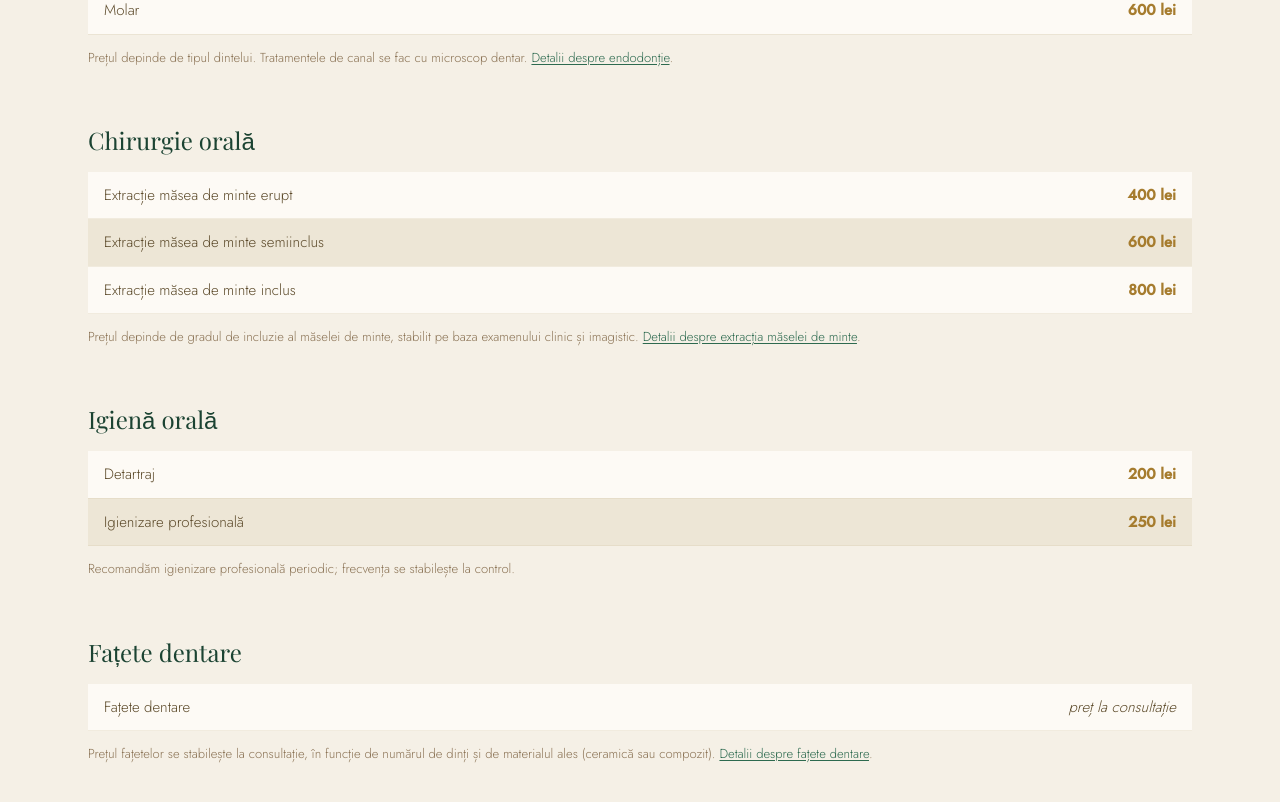
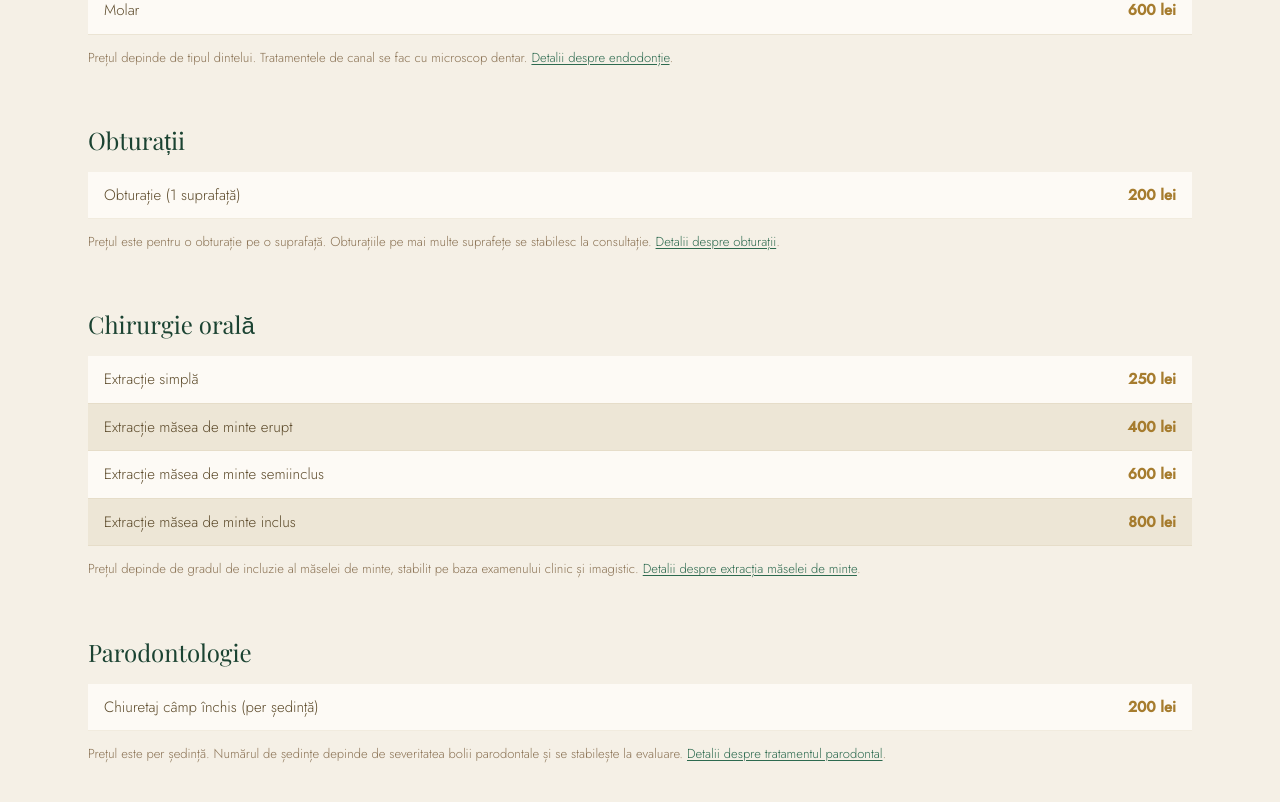
Before and after one commit to Rbt1/aradentpitesti, a Next.js app: page /preturi in a window 1280 px wide. Shown: the part 1638-2440 px from the top of the page. Built offline with nearby package versions, Linux system fonts and the light colour scheme.

Commit message:
fix: repuse preturi lipsa (obturatie, extractie simpla, chiuretaj) pe pagina de preturi

```diff
--- a/app/preturi/page.tsx
+++ b/app/preturi/page.tsx
@@ -265,6 +265,33 @@ export default function PreturiPage() {
               </p>
             </div>
 
+            {/* Obturații */}
+            <div>
+              <h2 className="font-playfair text-2xl text-forest-dark mb-4">
+                Obturații
+              </h2>
+              <div className="overflow-x-auto">
+                <table className="w-full text-left border-collapse min-w-[400px]">
+                  <tbody>
+                    {[
+                      { s: 'Obturație (1 suprafață)', p: '200 lei' },
+                    ].map((row, i) => (
+                      <tr key={row.s} className={`border-b border-bark-light/30 ${i % 2 === 1 ? 'bg-cream-dark' : 'bg-offwhite'}`}>
+                        <td className="py-3 px-4 font-jost font-light text-[15px] text-bark-dark">{row.s}</td>
+                        <td className="py-3 px-4 font-jost font-bold text-[15px] text-gold-dark whitespace-nowrap text-right">{row.p}</td>
+                      </tr>
+                    ))}
+                  </tbody>
+                </table>
+              </div>
+              <p className="font-jost font-light text-[13px] text-bark mt-3 leading-relaxed">
+                Prețul este pentru o obturație pe o suprafață. Obturațiile pe mai multe suprafețe se stabilesc la consultație.{' '}
+                <Link href="/servicii/obturatii" className="text-forest underline underline-offset-2 hover:text-gold transition-colors duration-200">
+                  Detalii despre obturații
+                </Link>.
+              </p>
+            </div>
+
             {/* Chirurgie orală */}
             <div>
               <h2 className="font-playfair text-2xl text-forest-dark mb-4">
@@ -274,6 +301,7 @@ export default function PreturiPage() {
                 <table className="w-full text-left border-collapse min-w-[400px]">
                   <tbody>
                     {[
+                      { s: 'Extracție simplă', p: '250 lei' },
                       { s: 'Extracție măsea de minte erupt', p: '400 lei' },
                       { s: 'Extracție măsea de minte semiinclus', p: '600 lei' },
                       { s: 'Extracție măsea de minte inclus', p: '800 lei' },
@@ -290,6 +318,33 @@ export default function PreturiPage() {
                 Prețul depinde de gradul de incluzie al măselei de minte, stabilit pe baza examenului clinic și imagistic.{' '}
                 <Link href="/servicii/extractie-masea-de-minte" className="text-forest underline underline-offset-2 hover:text-gold transition-colors duration-200">
                   Detalii despre extracția măselei de minte
+                </Link>.
+              </p>
+            </div>
+
+            {/* Parodontologie */}
+            <div>
+              <h2 className="font-playfair text-2xl text-forest-dark mb-4">
+                Parodontologie
+              </h2>
+              <div className="overflow-x-auto">
+                <table className="w-full text-left border-collapse min-w-[400px]">
+                  <tbody>
+                    {[
+                      { s: 'Chiuretaj câmp închis (per ședință)', p: '200 lei' },
+                    ].map((row, i) => (
+                      <tr key={row.s} className={`border-b border-bark-light/30 ${i % 2 === 1 ? 'bg-cream-dark' : 'bg-offwhite'}`}>
+                        <td className="py-3 px-4 font-jost font-light text-[15px] text-bark-dark">{row.s}</td>
+                        <td className="py-3 px-4 font-jost font-bold text-[15px] text-gold-dark whitespace-nowrap text-right">{row.p}</td>
+                      </tr>
+                    ))}
+                  </tbody>
+                </table>
+              </div>
+              <p className="font-jost font-light text-[13px] text-bark mt-3 leading-relaxed">
+                Prețul este per ședință. Numărul de ședințe depinde de severitatea bolii parodontale și se stabilește la evaluare.{' '}
+                <Link href="/servicii/parodontologie" className="text-forest underline underline-offset-2 hover:text-gold transition-colors duration-200">
+                  Detalii despre tratamentul parodontal
                 </Link>.
               </p>
             </div>
```
